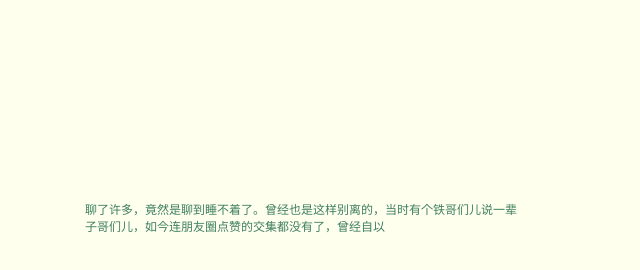
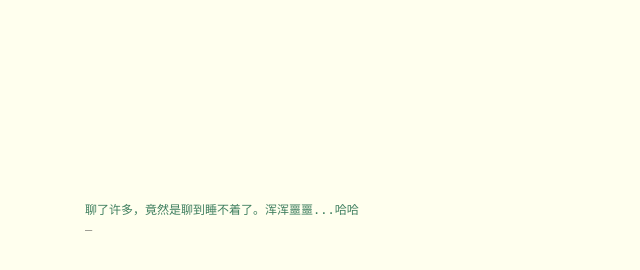
Before and after one commit to sailzh/sailzh.github.io, a plain HTML site: page index.html in a window 1280 px wide. Shown: the whole page, without its empty margins (0-640 px from the left). Drawn offline with Linux system fonts and the light colour scheme.

Commit message:
Update index.html
yeah

```diff
--- a/index.html
+++ b/index.html
@@ -23,7 +23,7 @@
 <div id="mainDiv">
 	<div id="content">
 		<div id="code">
-			<span class="comments">聊了许多，竟然是聊到睡不着了。曾经也是这样别离的，当时有个铁哥们儿说一辈子哥们儿，如今连朋友圈点赞的交集都没有了，曾经自以为是的永不别离的人，在大一下就已经离去。人生总是这样重复的犯着过错，却一直在错过。正是离去带来了太多，才浑浑噩噩的过了许久了。code纵然美，但也当醒了。2年了岁月蹉跎，还有一年也许大学的青春也该散场了。本是不想说的，也许是想跟时间而去吧，或许也因为那种感觉已经很遥远了，实在不知真假，淡淡的愉悦，不似好友的爽朗，没有恋人的火热，确是明明白白的好感与欢喜。抑或不再有那时的傻与疯狂，也带不来更多的陪伴吧。人是需要有人关心的，哪怕是自己不懈的人给予的，告诉你有人关心你，不要怕孤独，在路上勇往直前。好乱，这是在告白还是在干嘛。不管了，知道为什么说那句 若再相逢，那便是恰逢因果么，别离易，再聚难，错过就不再回来。深深感慨啊，不知道说了啥，看了开心生活就好，而我好像仍是浑浑噩噩...</span><br />
+			<span class="comments">聊了许多，竟然是聊到睡不着了。浑浑噩噩...哈哈</span><br />
 
 		</div>
 		<div id="loveHeart">
```
